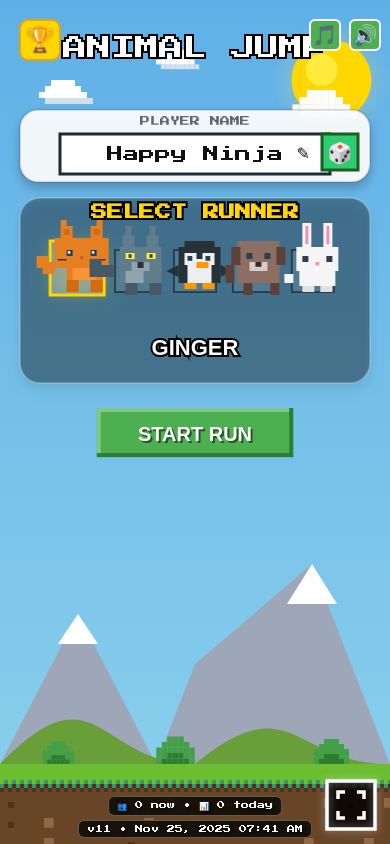
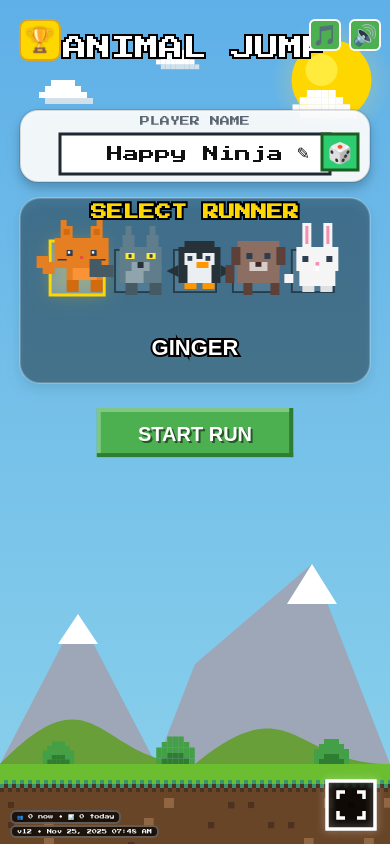
Before and after one commit to thorarinnjohannsson/runner-game, a website: page index.html in a window 390 px wide. Drawn offline with nearby package versions, Linux system fonts and the light colour scheme; no server answers.

Commit message:
Refactor styles for version info and player stats to improve mobile responsiveness and visual clarity. Adjust positioning, font sizes, and padding for better layout. Increment version to 12 in VERSION and version.json.

```diff
--- a/js/main.js
+++ b/js/main.js
@@ -1508,8 +1508,14 @@ function updateVersionAndStatsVisibility() {
     const versionDiv = document.getElementById('version-info');
     const statsDiv = document.getElementById('player-stats');
 
-    // Only show on start screen
-    const shouldShow = gameState === GAME_STATES.START_SCREEN || gameState === 'HIGHSCORE_MODAL';
+    // Check if mobile
+    const mobile = isMobile || (typeof window !== 'undefined' && window.innerWidth < 768);
+
+    // On mobile: show on start screen and during gameplay (positioned at top)
+    // On desktop: only show on start screen
+    const shouldShow = mobile
+        ? (gameState === GAME_STATES.START_SCREEN || gameState === 'HIGHSCORE_MODAL' || gameState === GAME_STATES.PLAYING || gameState === GAME_STATES.PAUSED)
+        : (gameState === GAME_STATES.START_SCREEN || gameState === 'HIGHSCORE_MODAL');
 
     if (versionDiv) {
         versionDiv.style.display = shouldShow ? 'block' : 'none';
--- a/styles.css
+++ b/styles.css
@@ -119,13 +119,12 @@ body {
     overscroll-behavior: none;
 }
 
-/* Version info */
+/* Version info - Lower left corner, similar to fullscreen button */
 #version-info {
     position: absolute;
     bottom: 10px;
-    left: 50%;
-    transform: translateX(-50%);
-    font-size: 10px;
+    left: 15px;
+    font-size: 7px;
     color: #FFFFFF;
     font-family: 'Press Start 2P', cursive;
     white-space: nowrap;
@@ -133,21 +132,24 @@ body {
     user-select: none;
     z-index: 1000;
     text-shadow: 2px 2px 4px rgba(0, 0, 0, 0.8), 0 0 8px rgba(0, 0, 0, 0.5);
-    background: rgba(0, 0, 0, 0.75);
-    padding: 6px 12px;
+    background: rgba(0, 0, 0, 0.7);
+    padding: 4px 8px;
     border-radius: 6px;
     border: 2px solid rgba(255, 255, 255, 0.3);
     backdrop-filter: blur(4px);
     -webkit-backdrop-filter: blur(4px);
+    max-width: calc(100% - 80px); /* Leave space for fullscreen button */
+    overflow: hidden;
+    text-overflow: ellipsis;
+    text-align: left;
 }
 
-/* Player stats display */
+/* Player stats display - Above version info, lower left corner */
 #player-stats {
     position: absolute;
-    bottom: 40px;
-    left: 50%;
-    transform: translateX(-50%);
-    font-size: 10px;
+    bottom: 28px; /* Reduced from 40px for less vertical space */
+    left: 15px;
+    font-size: 7px;
     color: #FFFFFF;
     font-family: 'Press Start 2P', cursive;
     white-space: nowrap;
@@ -155,48 +157,52 @@ body {
     user-select: none;
     z-index: 1000;
     text-shadow: 2px 2px 4px rgba(0, 0, 0, 0.8), 0 0 8px rgba(0, 0, 0, 0.5);
-    background: rgba(0, 0, 0, 0.75);
-    padding: 6px 12px;
+    background: rgba(0, 0, 0, 0.7);
+    padding: 4px 8px;
     border-radius: 6px;
     border: 2px solid rgba(255, 255, 255, 0.3);
     backdrop-filter: blur(4px);
     -webkit-backdrop-filter: blur(4px);
+    max-width: calc(100% - 80px); /* Leave space for fullscreen button */
+    overflow: hidden;
+    text-overflow: ellipsis;
+    text-align: left;
 }
 
-/* Mobile adjustments for version info and player stats */
+/* Mobile adjustments */
 @media (max-width: 768px) {
     #version-info {
-        font-size: 9px;
+        font-size: 6px;
         bottom: 8px;
-        padding: 5px 10px;
-        max-width: 95%;
-        overflow: hidden;
-        text-overflow: ellipsis;
-        border-width: 1.5px;
+        left: 12px;
+        padding: 3px 6px;
+        max-width: calc(100% - 70px);
     }
 
     #player-stats {
-        font-size: 9px;
-        bottom: 32px;
-        padding: 5px 10px;
-        max-width: 95%;
-        overflow: hidden;
-        text-overflow: ellipsis;
-        border-width: 1.5px;
+        font-size: 6px;
+        bottom: 24px; /* Reduced vertical space */
+        left: 12px;
+        padding: 3px 6px;
+        max-width: calc(100% - 70px);
     }
 }
 
 /* Very small mobile screens */
 @media (max-width: 480px) {
     #version-info {
-        font-size: 8px;
+        font-size: 5px;
         bottom: 6px;
-        padding: 4px 8px;
+        left: 10px;
+        padding: 2px 5px;
+        max-width: calc(100% - 65px);
     }
 
     #player-stats {
-        font-size: 8px;
-        bottom: 28px;
-        padding: 4px 8px;
+        font-size: 5px;
+        bottom: 20px; /* Reduced vertical space */
+        left: 10px;
+        padding: 2px 5px;
+        max-width: calc(100% - 65px);
     }
 }
--- a/version.json
+++ b/version.json
@@ -1,7 +1,7 @@
 {
-  "version": "11",
-  "hash": "57d445c",
-  "date": "2025-11-25 08:41:05 +0100",
-  "message": "Increment version to 10 in VERSION and version.json. Enhance fullscreen functionality by prioritizing canvas element for mobile support and improving error handling. Update fullscreen button visibility logic based on support detection, and refine button design for better usability and aesthetics.",
-  "timestamp": 1764056465775
+  "version": "12",
+  "hash": "aa4b69d",
+  "date": "2025-11-25 08:48:16 +0100",
+  "message": "Update index.html to replace Apple Touch Icons with new app icon, increment version to 11 in VERSION and version.json.",
+  "timestamp": 1764056896877
 }
```
Also changed, not shown: 1 other file.
